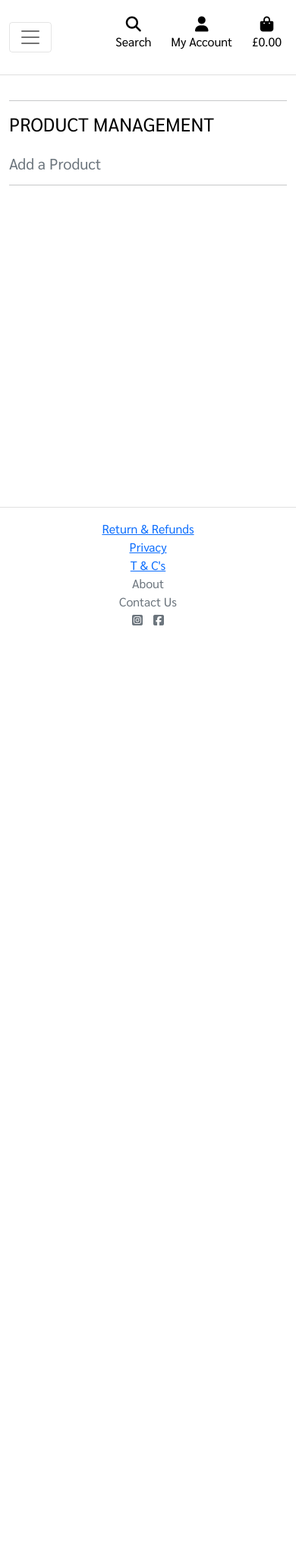
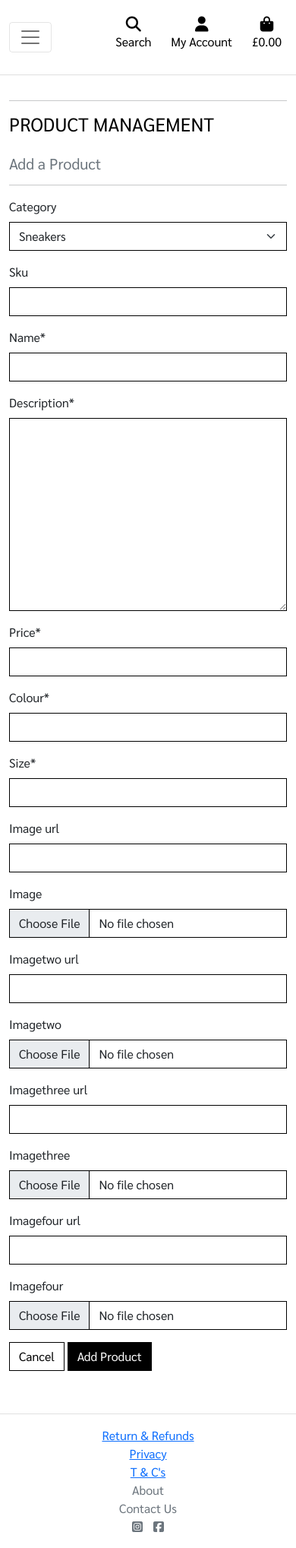
Before and after one commit to adnanmuhtadi/milestone-project-4, a Django app: page /products/add/ in a window 390 px wide. Shown: the whole page at 76% size. Before the commit the page ends 823 px from the top, so only its background shows below. Run offline with Django 3.2, Linux system fonts and the light colour scheme; data comes from the database, SQL or seed files in the repository; some libraries are stand-ins or nearby versions.

Commit message:
Mod - Product Admin Finished add_product functionality

```diff
--- a/basket/urls.py
+++ b/basket/urls.py
@@ -7,5 +7,4 @@ urlpatterns = [
     path('', views.view_basket, name='view_basket'),
     path('add/<item_id>/', views.add_to_basket, name='add_to_basket'),
     path('remove/<item_id>/', views.remove_from_basket, name='remove_from_basket'),
-
 ]
--- a/products/templates/products/add_product.html
+++ b/products/templates/products/add_product.html
@@ -22,7 +22,19 @@
             <hr>
         </div>
     </div>
-
+    <div class="row">
+        <div class="col-12 col-md-6">
+            <!-- to render the form that will be filled out to add a product -->
+            <form method="POST" action="{% url 'add_product' %}" class="form mb-2" enctype="multipart/form-data">
+                {% csrf_token %}
+                {{ form | crispy}}
+                <div class="text-right">
+                    <a class="btn btn-outline-black rounded-0" href="{% url 'products' %}">Cancel</a>
+                    <button class="btn btn-black rounded-0" type="submit">Add Product</button>
+                </div>
+            </form>
+        </div>
+    </div>
 
 </div>
 {% endblock %}
--- a/products/views.py
+++ b/products/views.py
@@ -99,7 +99,18 @@
     Add a product to the store, it will render an empty instance of our form,
     a new template, and will include context which includes the product form
     """
-    form = ProductForm()
+    # to ensure we capture the image, then we are checking if the form is valid
+    if request.method == 'POST':
+        form = ProductForm(request.POST, request.FILES)
+        if form.is_valid():
+            form.save()
+            messages.success(request, 'Successfully added product!')
+            return redirect(reverse('add_product'))
+        else:
+            messages.error(request, 'Failed to add product. Please ensure the form is valid.')
+    else:
+        form = ProductForm()
+
     template = 'products/add_product.html'
     context = {
         'form': form,
--- a/templates/base.html
+++ b/templates/base.html
@@ -94,7 +94,7 @@
                             {% if request.user.is_authenticated %}
                             {% if request.user.is_superuser %}
                             <a href="" class="dropdown-item">Product Management</a>
-                            <a href="" class="dropdown-item">Add a Product</a>
+                            <a href="{% url 'add_product' %}" class="dropdown-item">Add a Product</a>
                             {% endif %}
                             <a href="" class="dropdown-item">My Profile</a>
                             <a href="" class="dropdown-item">Write a Review</a>
--- a/templates/includes/mobile-top-header.html
+++ b/templates/includes/mobile-top-header.html
@@ -46,7 +46,7 @@
                         {% if request.user.is_authenticated %}
                         {% if request.user.is_superuser %}
                         <a href="" class="dropdown-item">Product Management</a>
-                        <a href="" class="dropdown-item">Add a Product</a>
+                        <a href="{% url 'add_product' %}" class="dropdown-item">Add a Product</a>
                         {% endif %}
                         <a href="" class="dropdown-item">My Profile</a>
                         <a href="" class="dropdown-item">Write a Review</a>
--- a/templates/includes/toasts/toast_success.html
+++ b/templates/includes/toasts/toast_success.html
@@ -25,7 +25,11 @@
             {% for item in basket_products %}
             <div class="row">
                 <div class="col-3 my-1">
-                    <img class="w-100" src="{{ item.product.image.url }}">
+                    {% if item.product.image %}
+                    <img class="w-100" src="{{ item.product.image.url }}" alt="{{ item.pdouct.name }}">
+                    {% else %}
+                    <img class="w-100" src="{{ MEDIA_URL }}noimage.png" alt="{{ item.pdouct.name }}">
+                    {% endif %}
                 </div>
                 <!-- product details that will be displayed in the basket -->
                 <div class="col-9">
```
